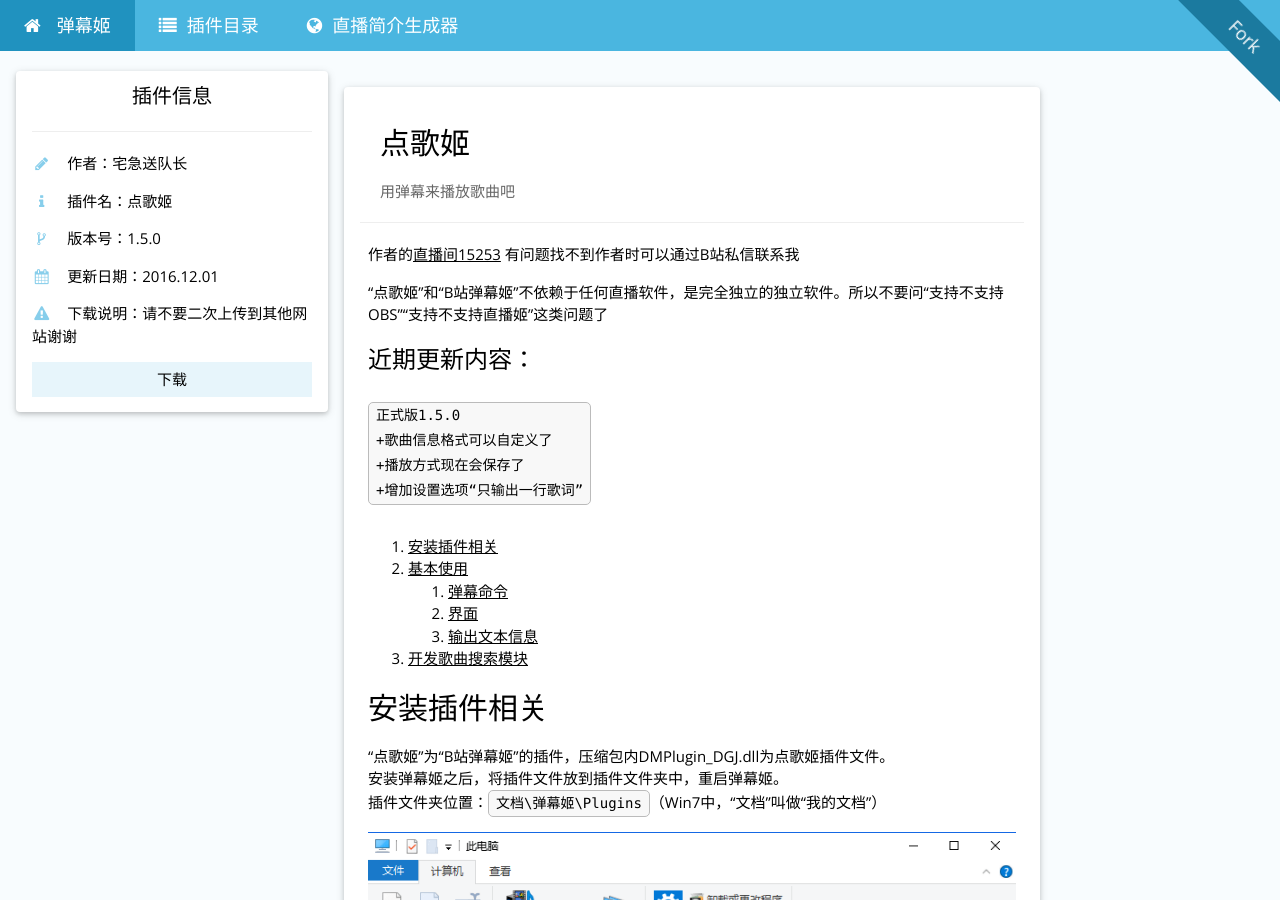
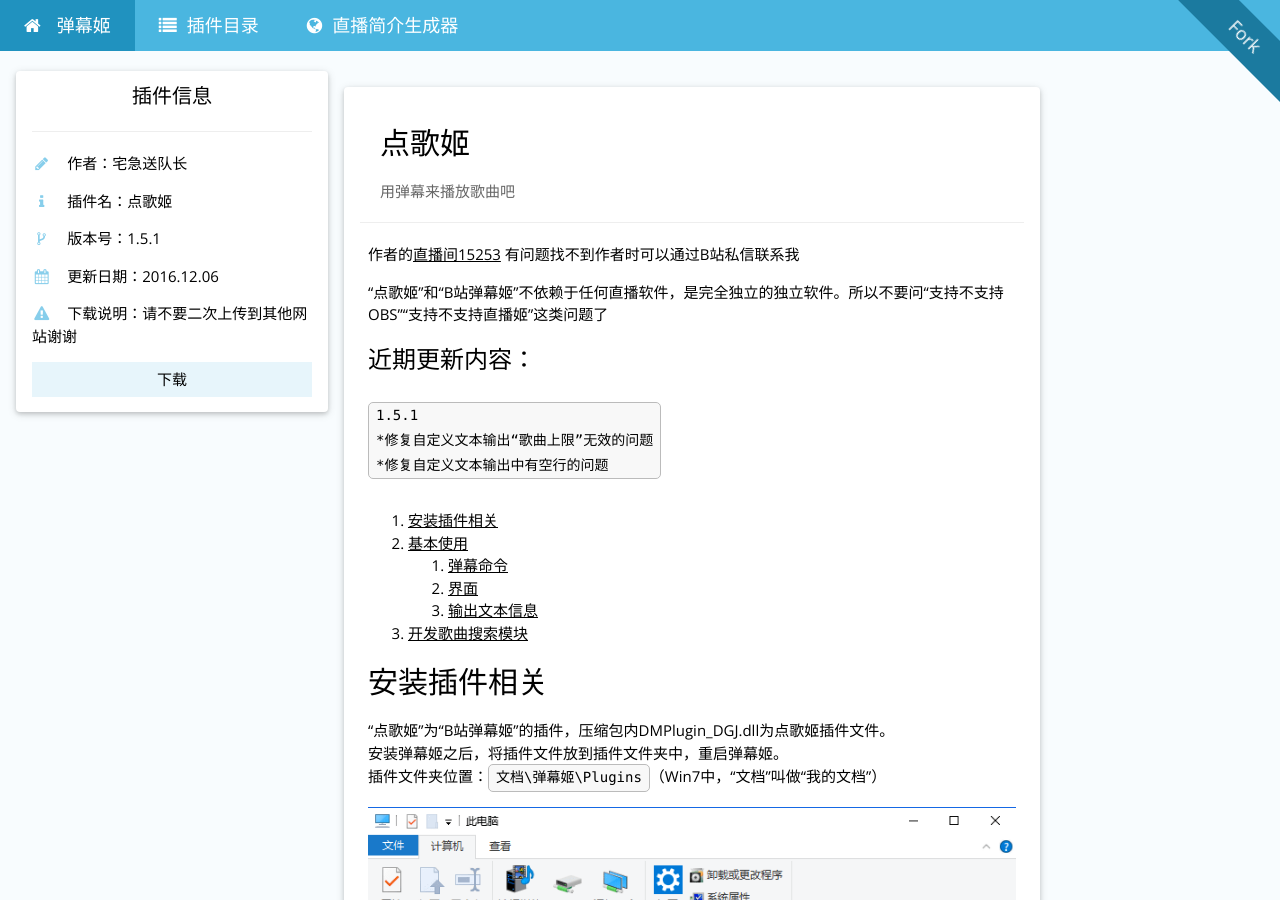
Before and after one commit to Bililive/www.danmuji.org, a Jekyll site: the page built from _plugin/DGJ.md, in a window 1280 px wide and 900 px high. Built offline with Jekyll 4.4.1, drawn with Linux system fonts in a browser that asks for light colours; nearby versions of some CDN libraries; some web fonts are replaced; comment, search, counter and statistics services are not loaded.

Commit message:
更新插件

````diff
--- a/_plugin/DGJ.md
+++ b/_plugin/DGJ.md
@@ -4,9 +4,9 @@
 plugin_author: 宅急送队长
 plugin_name: 点歌姬
 plugin_desc: 用弹幕来播放歌曲吧
-plugin_version: 1.5.0
-plugin_update: 2016.12.01
-plugin_dllink: /resource/DGJ/DGJ1.5.0.zip
+plugin_version: 1.5.1
+plugin_update: 2016.12.06
+plugin_dllink: /resource/DGJ/DGJ1.5.1.zip
 plugin_dlnote: 请不要二次上传到其他网站谢谢
 ---
 作者的[直播间15253](http://live.bilibili.com/15253)
@@ -17,10 +17,9 @@
 ### 近期更新内容：
 
 ```
-正式版1.5.0
-+歌曲信息格式可以自定义了
-+播放方式现在会保存了
-+增加设置选项“只输出一行歌词”
+1.5.1
+*修复自定义文本输出“歌曲上限”无效的问题
+*修复自定义文本输出中有空行的问题
 ```
 
 
````
Also changed, not shown: resource/DGJ/about.html (+5 -2 lines), 1 other file.
